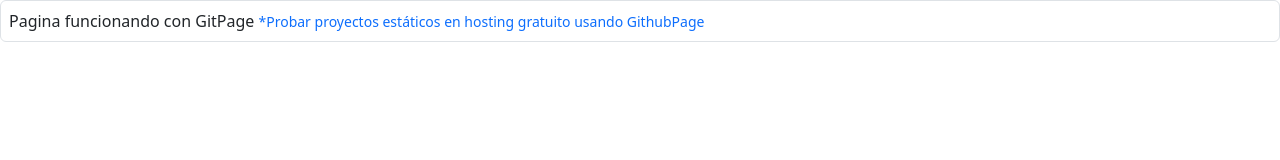
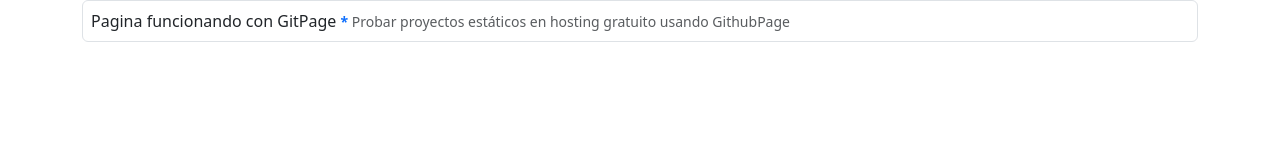
Before and after one commit to lcastrillon-Sisfo/eliminar-repo, a plain HTML site: page index.html in a window 1280 px wide. Drawn offline with nearby package versions, Linux system fonts and the light colour scheme.

Commit message:
Modificaciones en archivo index

```diff
--- a/index.html
+++ b/index.html
@@ -13,10 +13,20 @@
   </head>
   <body>
 
-    <div class="border p-2 rounded">
-        Pagina funcionando con GitPage
-        <small class="text-primary">*<span></span>Probar proyectos estáticos en hosting gratuito usando GithubPage</small>
+    <div class="container">
+        <div class="row">
+            <div class="col">
+                <div class="border p-2 rounded">
+                    Pagina funcionando con GitPage
+                    <small class="text-muted">
+                        <span class="text-primary fw-bold">*</span>
+                        Probar proyectos estáticos en hosting gratuito usando GithubPage
+                    </small>
+                </div>
+            </div>
+        </div>
     </div>
+
 
     <script
       src="https://cdn.jsdelivr.net/npm/bootstrap@5.3.3/dist/js/bootstrap.bundle.min.js"
```
